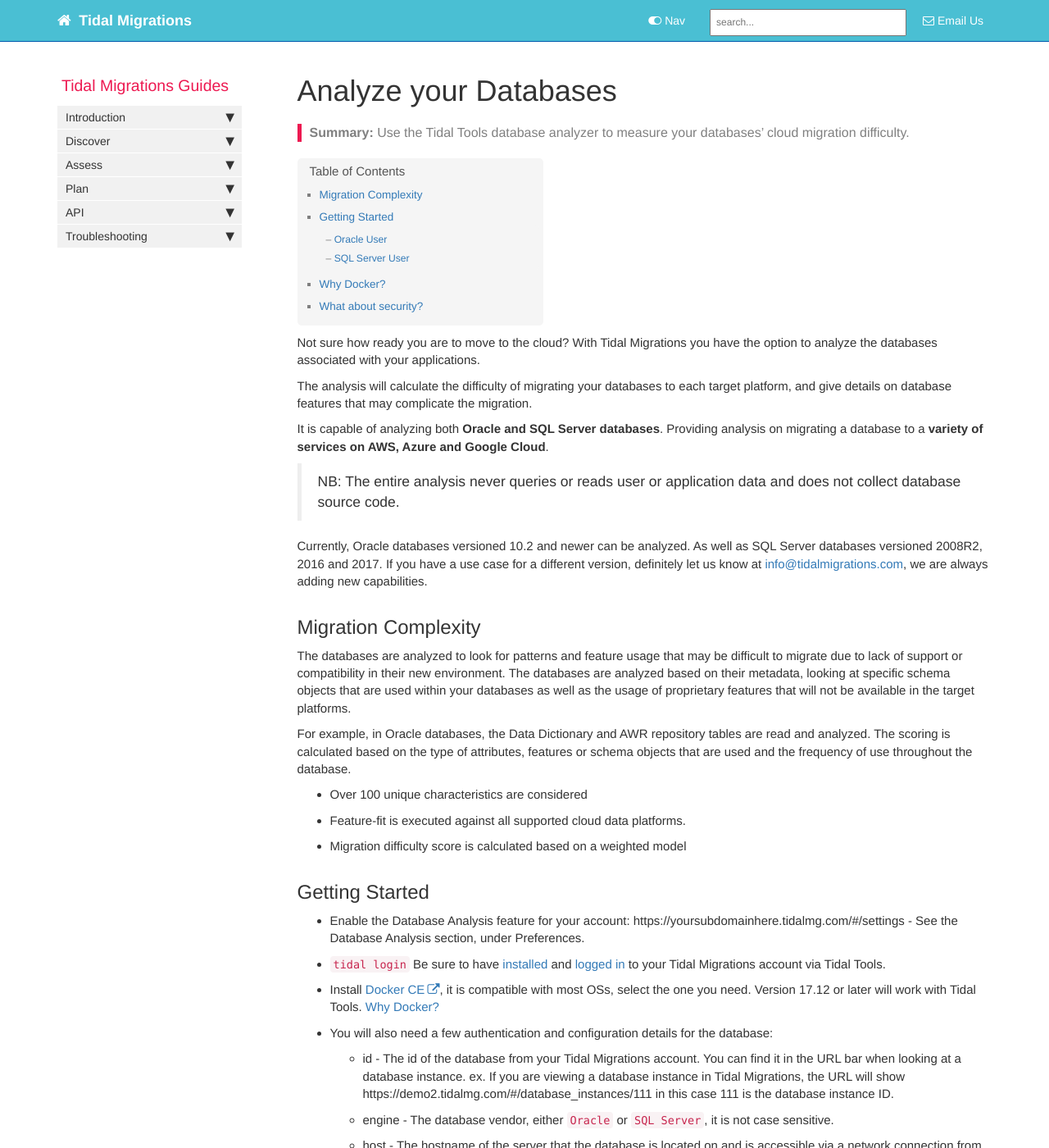
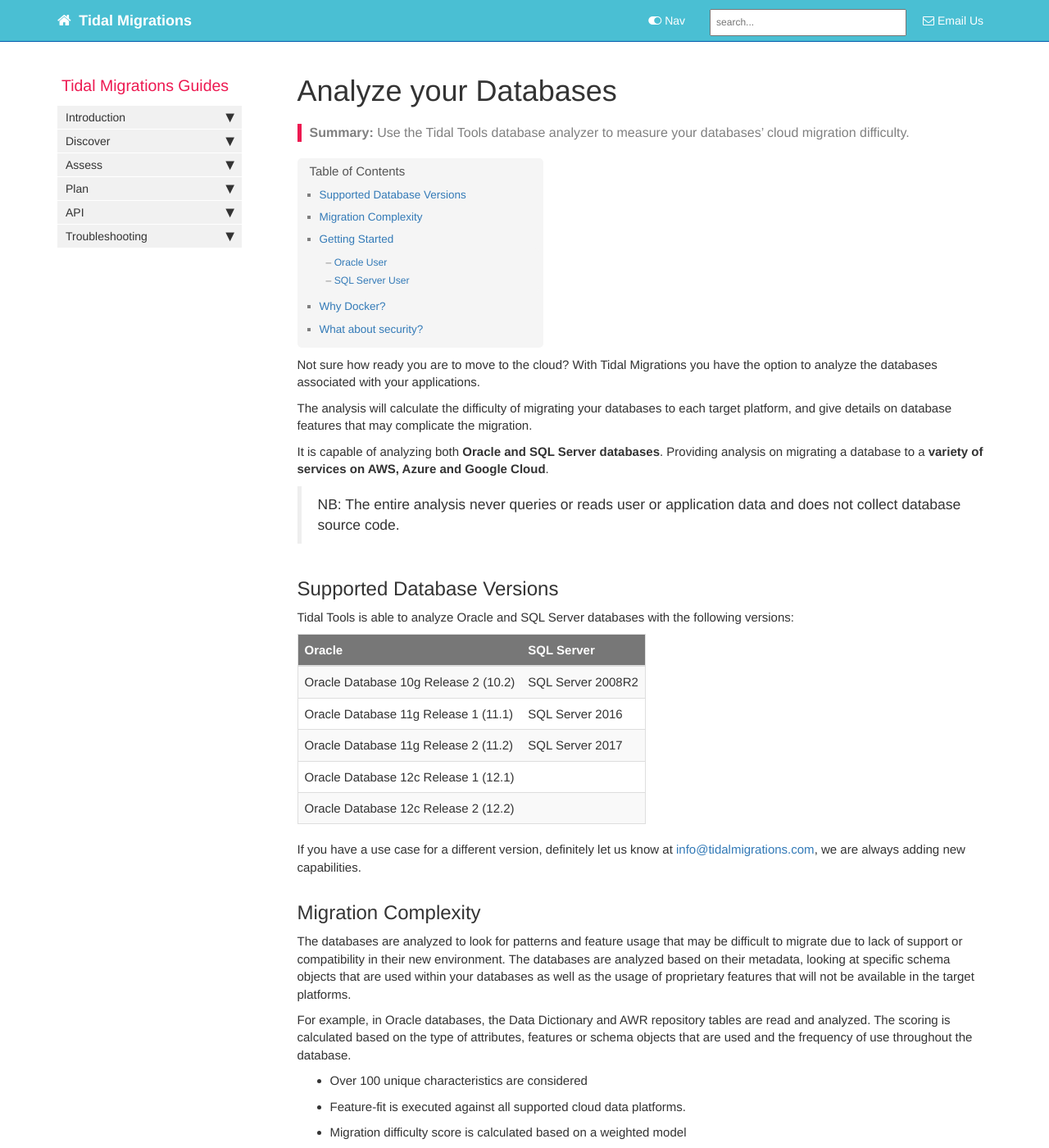
Before and after one commit to tidalmigrations/tidalmigrations.github.io, a Jekyll site: the page built from pages/tidal tools/analyze_database.md, in a window 1280 px wide and 1400 px high. Shown: the whole window at 82% size. Built offline with Jekyll 4.4.1, drawn with Linux system fonts in a browser that asks for light colours; nearby versions of some CDN libraries; comment, search, counter and statistics services are not loaded.

Commit message:
Show supported database versions in a list

```diff
--- a/pages/tidal tools/analyze_database.md
+++ b/pages/tidal tools/analyze_database.md
@@ -15,7 +15,19 @@ It is capable of analyzing both **Oracle and SQL Server databases**. Providing a
 
 > NB: The entire analysis never queries or reads user or application data and does not collect database source code.
 
-Currently, Oracle databases versioned 10.2 and newer can be analyzed. As well as SQL Server databases versioned 2008R2, 2016 and 2017. If you have a use case for a different version, definitely let us know at [info@tidalmigrations.com](mailto:info@tidalmigrations.com), we are always adding new capabilities.
+## Supported Database Versions
+
+Tidal Tools is able to analyze Oracle and SQL Server databases with the following versions:
+
+| Oracle                | SQL Server |
+|-----------------------|
+| Oracle Database 10g Release 2	(10.2) | SQL Server 2008R2 |
+| Oracle Database 11g Release 1	(11.1) | SQL Server 2016   |
+| Oracle Database 11g Release 2	(11.2) | SQL Server 2017   |
+| Oracle Database 12c Release 1	(12.1) |
+| Oracle Database 12c Release 2	(12.2) |
+
+If you have a use case for a different version, definitely let us know at [info@tidalmigrations.com](mailto:info@tidalmigrations.com), we are always adding new capabilities.
 
 ## Migration Complexity
 The databases are analyzed to look for patterns and feature usage that may be difficult to migrate due to lack of support or compatibility in their new environment. The databases are analyzed based on their metadata, looking at specific schema objects that are used within your databases as well as the usage of proprietary features that will not be available in the target platforms.
```
